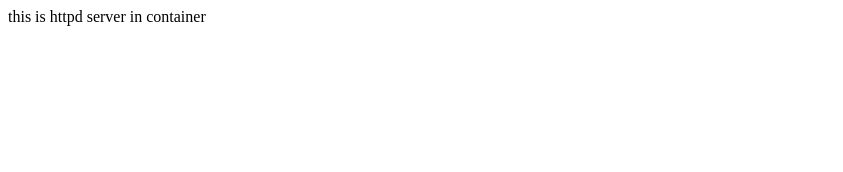
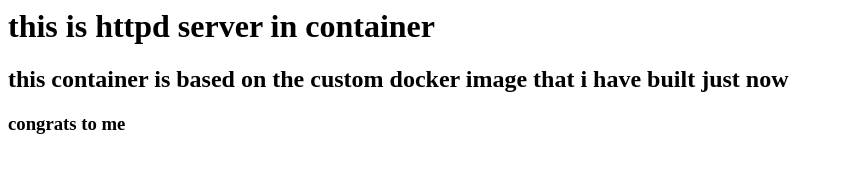
Before and after one commit to anil-ai2/devops-cloud, a plain HTML site: page docker/index.html in a window 1280 px wide. Shown: the whole page, without its empty margins (0-843 px from the left). Drawn offline with Linux system fonts and the light colour scheme.

Commit message:
index file updated

```diff
--- a/docker/index.html
+++ b/docker/index.html
@@ -1 +1,5 @@
-this is httpd server in container
+<H1>this is httpd server in container</H1>
+<h2>this container is based on the custom docker image that i have built just now</h2>
+
+
+<h3>congrats to me</h3>
```
